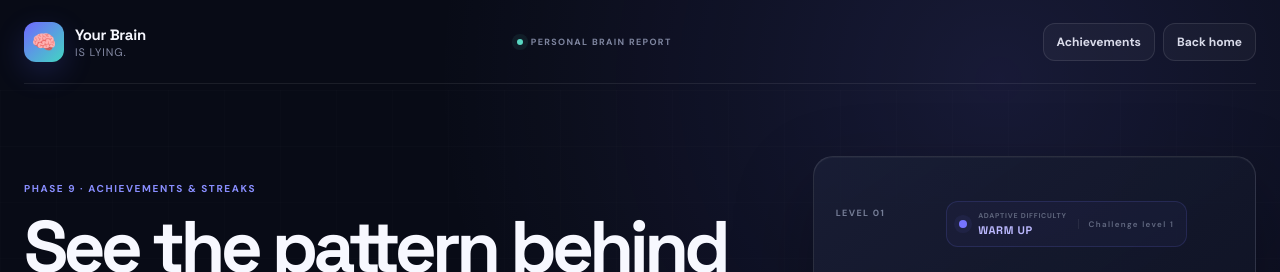
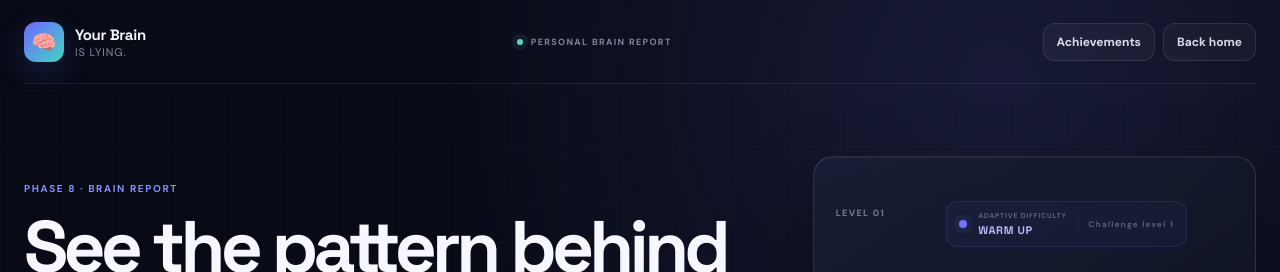
Before and after one commit to ayushydv1805/your-brain-is-lying, a React (Vite) app: page / in a window 1280 px wide. Both pictures are taken after a click on the button "VIEW REPORT ↗". Shown: the top 272 px of the page. Built offline with nearby package versions, Linux system fonts and the light colour scheme.

Commit message:
fix: correct brain report phase labeling

```diff
--- a/src/components/BrainReport.jsx
+++ b/src/components/BrainReport.jsx
@@ -116,6 +116,7 @@ function BrainReport({ player, onPlay, onHome, onAchievements }) {
       ? 0
       : GAME_CONFIG.xpPerLevel - (player.xp % GAME_CONFIG.xpPerLevel);
   const history = Array.isArray(player.runHistory) ? player.runHistory : [];
+  const achievementStats = getAchievementStats(player);
 
   return (
     <div className="report-page">
@@ -145,7 +146,7 @@ function BrainReport({ player, onPlay, onHome, onAchievements }) {
       <main className="report-main">
         <section className="report-hero">
           <div>
-            <span className="section-kicker">PHASE 9 · ACHIEVEMENTS &amp; STREAKS</span>
+            <span className="section-kicker">PHASE 8 · BRAIN REPORT</span>
             <h1>See the pattern behind <span>your play.</span></h1>
             <p>
               One dashboard for your five skill tracks, shared XP, adaptive
@@ -202,7 +203,7 @@ function BrainReport({ player, onPlay, onHome, onAchievements }) {
           </article>
           <article className="report-summary-card">
             <span className="report-summary-icon">🏆</span>
-            <strong>{getAchievementStats(player).unlocked}/{getAchievementStats(player).total}</strong>
+            <strong>{achievementStats.unlocked}/{achievementStats.total}</strong>
             <span>Achievements unlocked</span>
           </article>
         </section>
@@ -312,7 +313,7 @@ function BrainReport({ player, onPlay, onHome, onAchievements }) {
 
       <footer className="report-footer">
         <span>YOUR BRAIN IS LYING © 2026</span>
-        <span>Phase 9 · Achievements &amp; Streaks</span>
+        <span>Phase 8 · Brain Report</span>
       </footer>
     </div>
   );
```
